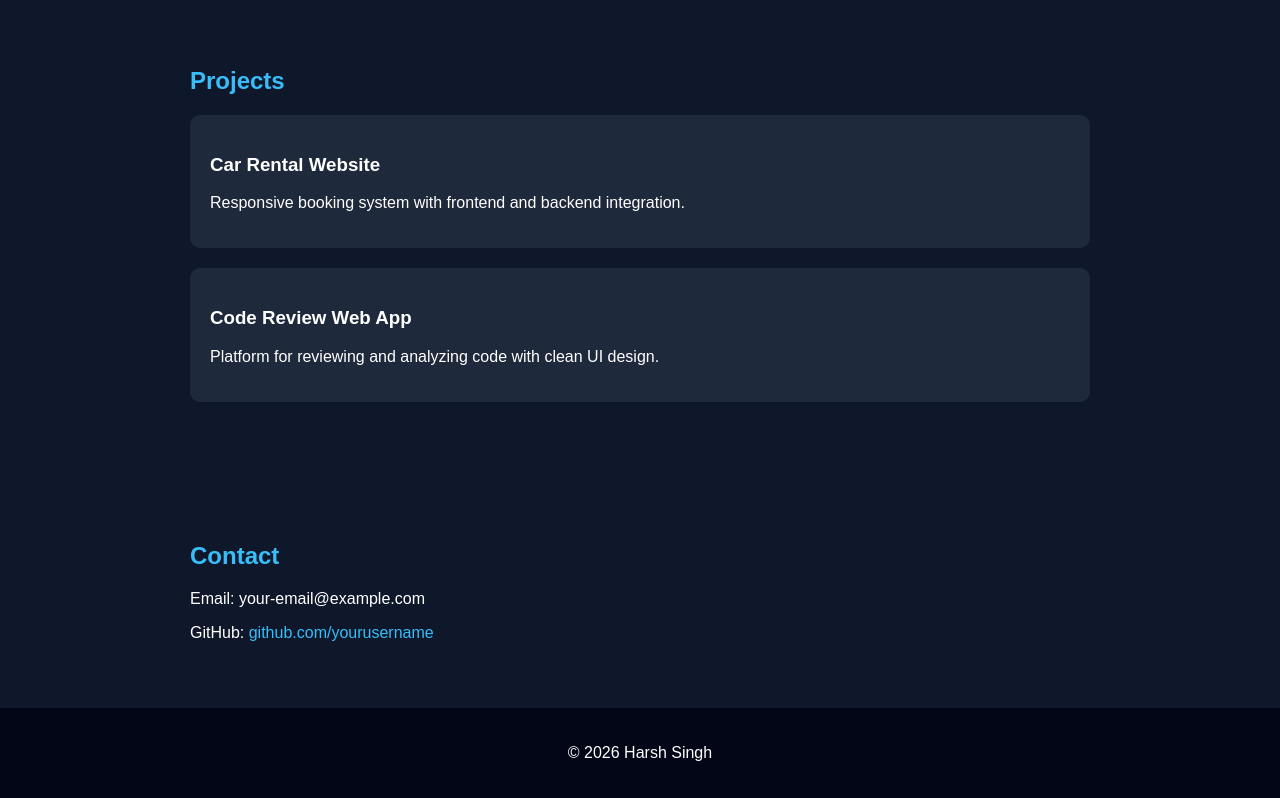
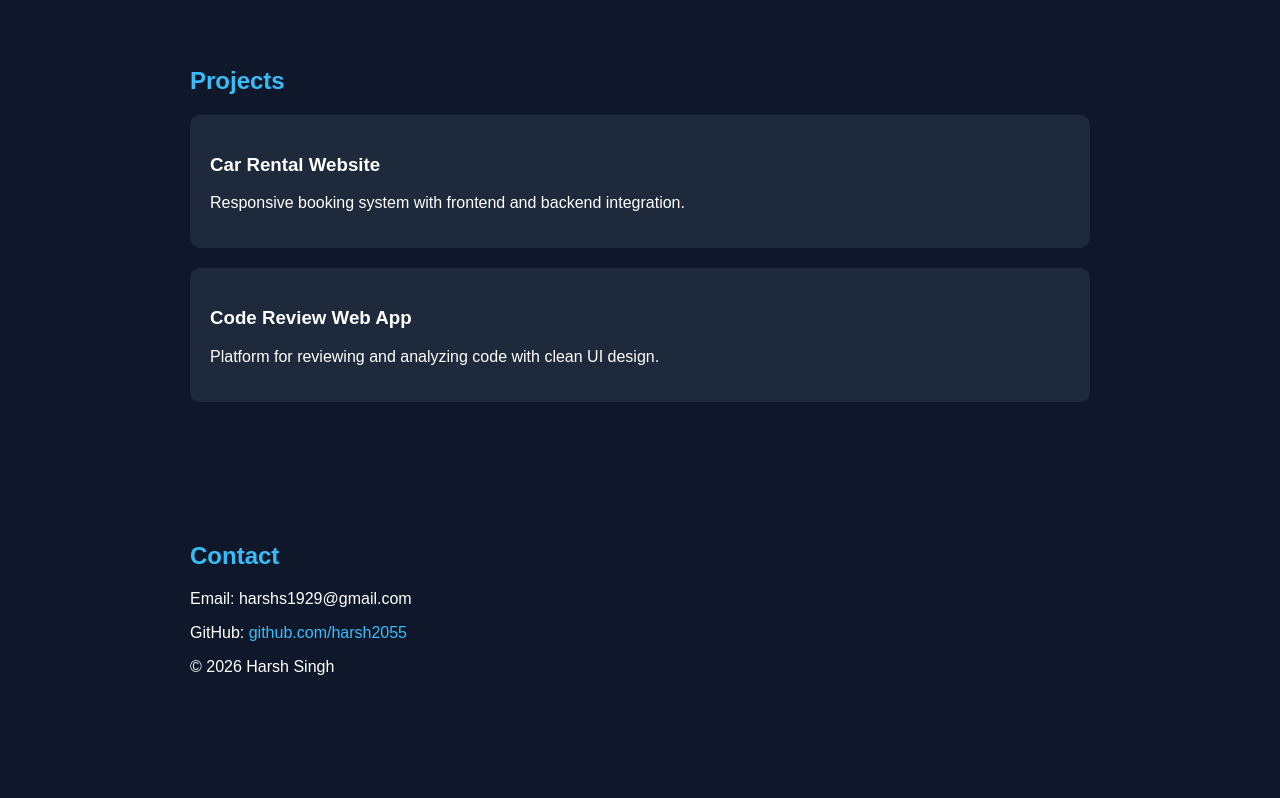
Before and after one commit to harsh2055/PORTPOLIO, a plain HTML site: page index.html in a window 1280 px wide. Shown: the part 821-1619 px from the top of the page. After the commit the page ends 1563 px from the top, so only its background shows below. Drawn offline with Linux system fonts and the light colour scheme.

Commit message:
Update index.html

```diff
--- a/index.html
+++ b/index.html
@@ -88,9 +88,9 @@
 
 <section>
     <h2>Contact</h2>
-    <p>Email: your-email@example.com</p>
-    <p>GitHub: <a href="#">github.com/yourusername</a></p>
-</section>
+    <p>Email: harshs1929@gmail.com</p>
+    <p>GitHub: <a href="#">github.com/harsh2055</a></p>
+</sectio
 
 <footer>
     <p>© 2026 Harsh Singh</p>
```
